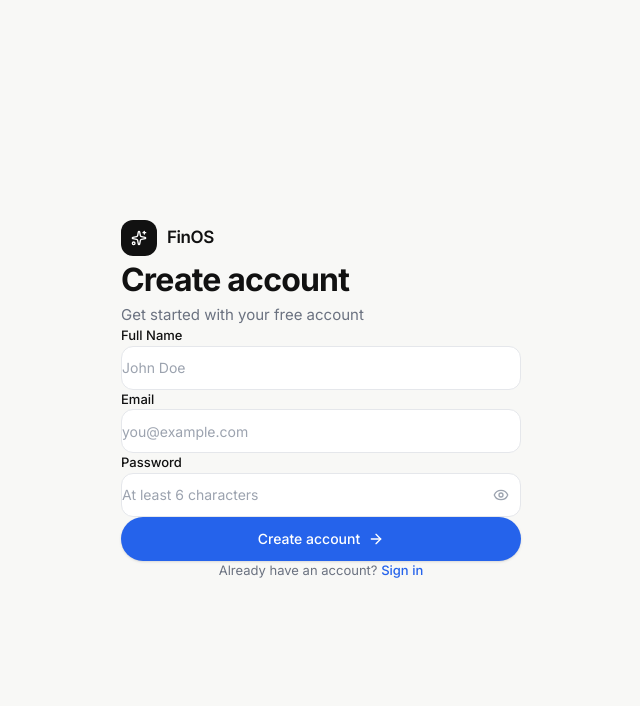
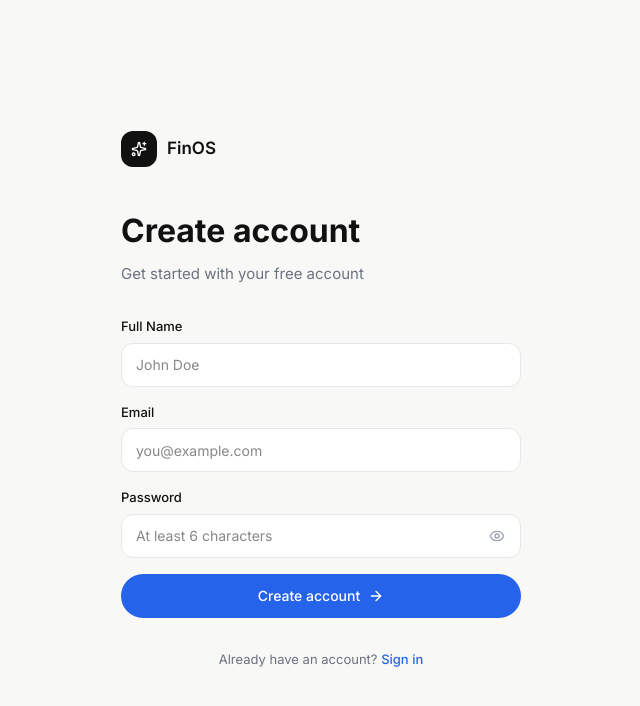
Before and after one commit to aliasgersabir/Financial-Tracker, a Next.js app: page /signup in a window 1280 px wide. Shown: the top 706 px of the page, without its empty margins (319-959 px from the left). Built offline with nearby package versions, Linux system fonts and the light colour scheme.

Commit message:
fix: convert login/signup to inline styles, fix alignment
- Login page: all Tailwind classes replaced with inline styles
- Signup page: all Tailwind classes replaced with inline styles
- Reverted auth.ts session strategy change (was fine)

```diff
--- a/src/app/signup/page.tsx
+++ b/src/app/signup/page.tsx
@@ -41,69 +41,57 @@ export default function SignupPage() {
   }
 
   return (
-    <div className="min-h-screen flex items-center justify-center bg-[#F8F8F6] p-6">
-      <div className="w-full max-w-[400px]">
-        <div className="flex items-center gap-2.5 mb-10">
-          <div className="flex h-9 w-9 items-center justify-center rounded-[12px] bg-[#111111]">
-            <Sparkles className="h-4 w-4 text-white" />
+    <div style={{ minHeight: "100vh", display: "flex", alignItems: "center", justifyContent: "center", background: "#F8F8F6", padding: "24px" }}>
+      <div style={{ width: "100%", maxWidth: "400px" }}>
+        <div style={{ display: "flex", alignItems: "center", gap: "10px", marginBottom: "40px" }}>
+          <div style={{ width: "36px", height: "36px", borderRadius: "12px", background: "#111111", display: "flex", alignItems: "center", justifyContent: "center" }}>
+            <Sparkles style={{ width: "16px", height: "16px", color: "white" }} />
           </div>
-          <span className="text-[17px] font-semibold text-[#111111] tracking-tight">
-            FinOS
-          </span>
+          <span style={{ fontSize: "17px", fontWeight: 600, color: "#111111" }}>FinOS</span>
         </div>
 
-        <h1 className="text-[32px] font-bold text-[#111111] tracking-tight mb-2">
-          Create account
-        </h1>
-        <p className="text-[15px] text-[#6B7280] mb-8">
-          Get started with your free account
-        </p>
+        <h1 style={{ fontSize: "32px", fontWeight: 700, color: "#111111", marginBottom: "8px" }}>Create account</h1>
+        <p style={{ fontSize: "15px", color: "#6B7280", marginBottom: "32px" }}>Get started with your free account</p>
 
         {error && (
-          <div className="mb-6 rounded-xl bg-[#FEF2F2] border border-[#FECACA] p-3.5 text-[13px] text-[#DC2626] font-medium">
+          <div style={{ marginBottom: "24px", borderRadius: "12px", background: "#FEF2F2", border: "1px solid #FECACA", padding: "14px", fontSize: "13px", color: "#DC2626", fontWeight: 500 }}>
             {error}
           </div>
         )}
 
-        <form onSubmit={handleSubmit} className="space-y-4">
-          <div>
-            <label className="block text-[13px] font-medium text-[#111111] mb-1.5">
-              Full Name
-            </label>
+        <form onSubmit={handleSubmit}>
+          <div style={{ marginBottom: "16px" }}>
+            <label style={{ display: "block", fontSize: "13px", fontWeight: 500, color: "#111111", marginBottom: "6px" }}>Full Name</label>
             <input
               type="text"
               value={name}
               onChange={(e) => setName(e.target.value)}
-              className="h-11 w-full rounded-xl border border-[#E5E7EB] bg-white px-3.5 text-[14px] text-[#111111] transition-all duration-150 placeholder:text-[#9CA3AF] focus:outline-none focus:border-[#2563EB] focus:ring-2 focus:ring-[#2563EB]/10"
+              style={{ height: "44px", width: "100%", borderRadius: "12px", border: "1px solid #E5E7EB", background: "white", padding: "0 14px", fontSize: "14px", color: "#111111", outline: "none", boxSizing: "border-box" }}
               placeholder="John Doe"
               required
             />
           </div>
 
-          <div>
-            <label className="block text-[13px] font-medium text-[#111111] mb-1.5">
-              Email
-            </label>
+          <div style={{ marginBottom: "16px" }}>
+            <label style={{ display: "block", fontSize: "13px", fontWeight: 500, color: "#111111", marginBottom: "6px" }}>Email</label>
             <input
               type="email"
               value={email}
               onChange={(e) => setEmail(e.target.value)}
-              className="h-11 w-full rounded-xl border border-[#E5E7EB] bg-white px-3.5 text-[14px] text-[#111111] transition-all duration-150 placeholder:text-[#9CA3AF] focus:outline-none focus:border-[#2563EB] focus:ring-2 focus:ring-[#2563EB]/10"
+              style={{ height: "44px", width: "100%", borderRadius: "12px", border: "1px solid #E5E7EB", background: "white", padding: "0 14px", fontSize: "14px", color: "#111111", outline: "none", boxSizing: "border-box" }}
               placeholder="you@example.com"
               required
             />
           </div>
 
-          <div>
-            <label className="block text-[13px] font-medium text-[#111111] mb-1.5">
-              Password
-            </label>
-            <div className="relative">
+          <div style={{ marginBottom: "16px" }}>
+            <label style={{ display: "block", fontSize: "13px", fontWeight: 500, color: "#111111", marginBottom: "6px" }}>Password</label>
+            <div style={{ position: "relative" }}>
               <input
                 type={showPassword ? "text" : "password"}
                 value={password}
                 onChange={(e) => setPassword(e.target.value)}
-                className="h-11 w-full rounded-xl border border-[#E5E7EB] bg-white px-3.5 pr-11 text-[14px] text-[#111111] transition-all duration-150 placeholder:text-[#9CA3AF] focus:outline-none focus:border-[#2563EB] focus:ring-2 focus:ring-[#2563EB]/10"
+                style={{ height: "44px", width: "100%", borderRadius: "12px", border: "1px solid #E5E7EB", background: "white", padding: "0 44px 0 14px", fontSize: "14px", color: "#111111", outline: "none", boxSizing: "border-box" }}
                 placeholder="At least 6 characters"
                 minLength={6}
                 required
@@ -111,9 +99,9 @@ export default function SignupPage() {
               <button
                 type="button"
                 onClick={() => setShowPassword(!showPassword)}
-                className="absolute right-3 top-1/2 -translate-y-1/2 p-1 text-[#9CA3AF] hover:text-[#6B7280] transition-colors cursor-pointer"
+                style={{ position: "absolute", right: "12px", top: "50%", transform: "translateY(-50%)", padding: "4px", color: "#9CA3AF", background: "none", border: "none", cursor: "pointer" }}
               >
-                {showPassword ? <EyeOff className="h-4 w-4" /> : <Eye className="h-4 w-4" />}
+                {showPassword ? <EyeOff style={{ width: "16px", height: "16px" }} /> : <Eye style={{ width: "16px", height: "16px" }} />}
               </button>
             </div>
           </div>
@@ -121,26 +109,27 @@ export default function SignupPage() {
           <button
             type="submit"
             disabled={loading}
-            className="w-full h-11 rounded-full bg-[#2563EB] text-white text-[14px] font-medium hover:bg-[#1D4ED8] transition-all duration-150 shadow-sm disabled:opacity-50 disabled:cursor-not-allowed cursor-pointer flex items-center justify-center gap-2 active:scale-[0.98]"
+            style={{ width: "100%", height: "44px", borderRadius: "9999px", background: "#2563EB", color: "white", fontSize: "14px", fontWeight: 500, border: "none", cursor: loading ? "not-allowed" : "pointer", opacity: loading ? 0.5 : 1, display: "flex", alignItems: "center", justifyContent: "center", gap: "8px", marginTop: "8px" }}
           >
             {loading ? (
-              <div className="h-4 w-4 animate-spin rounded-full border-2 border-white border-t-transparent" />
+              <div style={{ width: "16px", height: "16px", border: "2px solid white", borderTopColor: "transparent", borderRadius: "50%", animation: "spin 0.6s linear infinite" }} />
             ) : (
               <>
                 Create account
-                <ArrowRight className="h-4 w-4" />
+                <ArrowRight style={{ width: "16px", height: "16px" }} />
               </>
             )}
           </button>
         </form>
 
-        <p className="text-center text-[13px] text-[#6B7280] mt-8">
+        <p style={{ textAlign: "center", fontSize: "13px", color: "#6B7280", marginTop: "32px" }}>
           Already have an account?{" "}
-          <Link href="/login" className="font-medium text-[#2563EB] hover:text-[#1D4ED8] transition-colors">
+          <Link href="/login" style={{ fontWeight: 500, color: "#2563EB", textDecoration: "none" }}>
             Sign in
           </Link>
         </p>
       </div>
+      <style>{`@keyframes spin { to { transform: rotate(360deg); } }`}</style>
     </div>
   )
 }
```
Also changed, not shown: src/app/login/page.tsx (+25 -34 lines).
